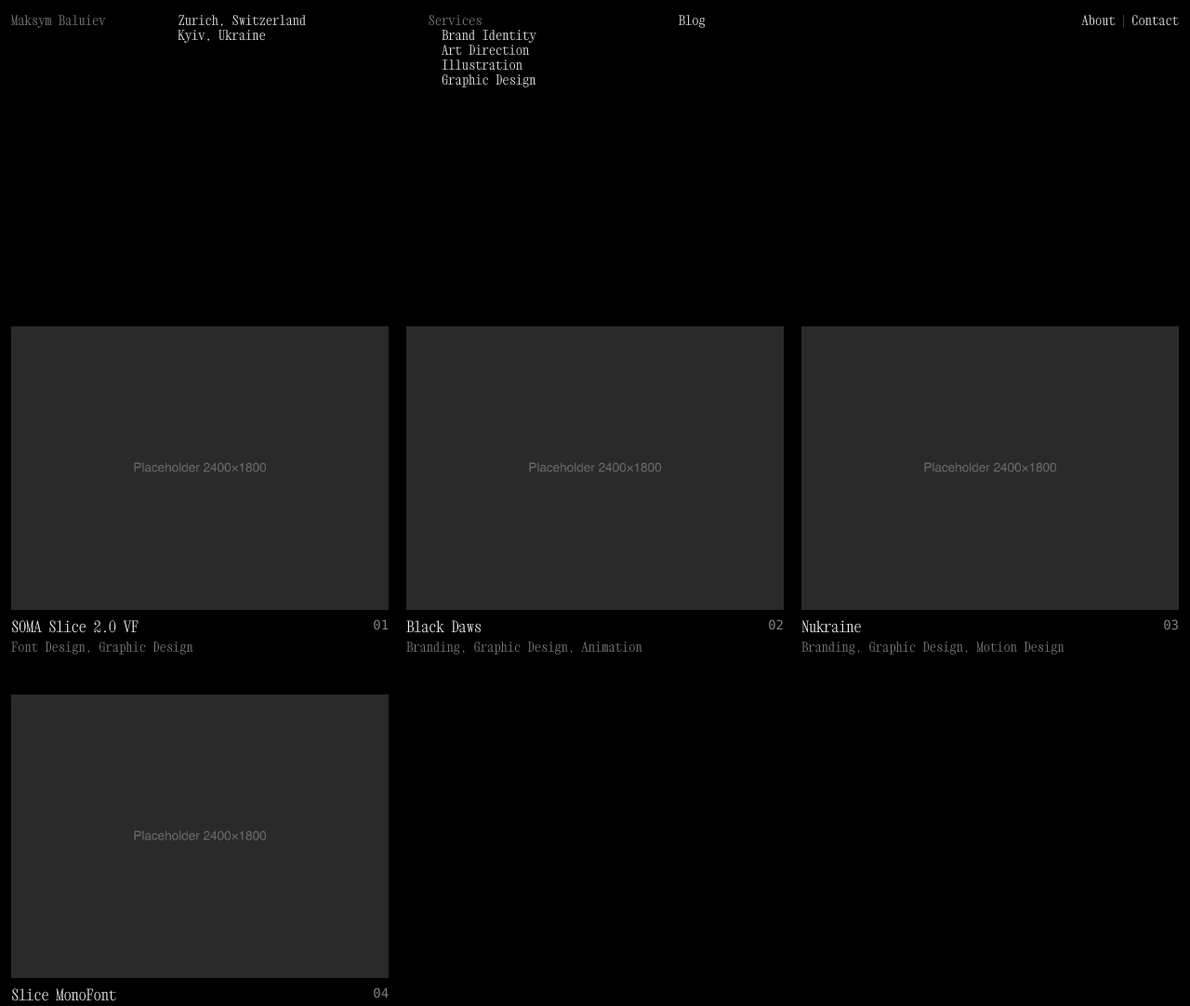
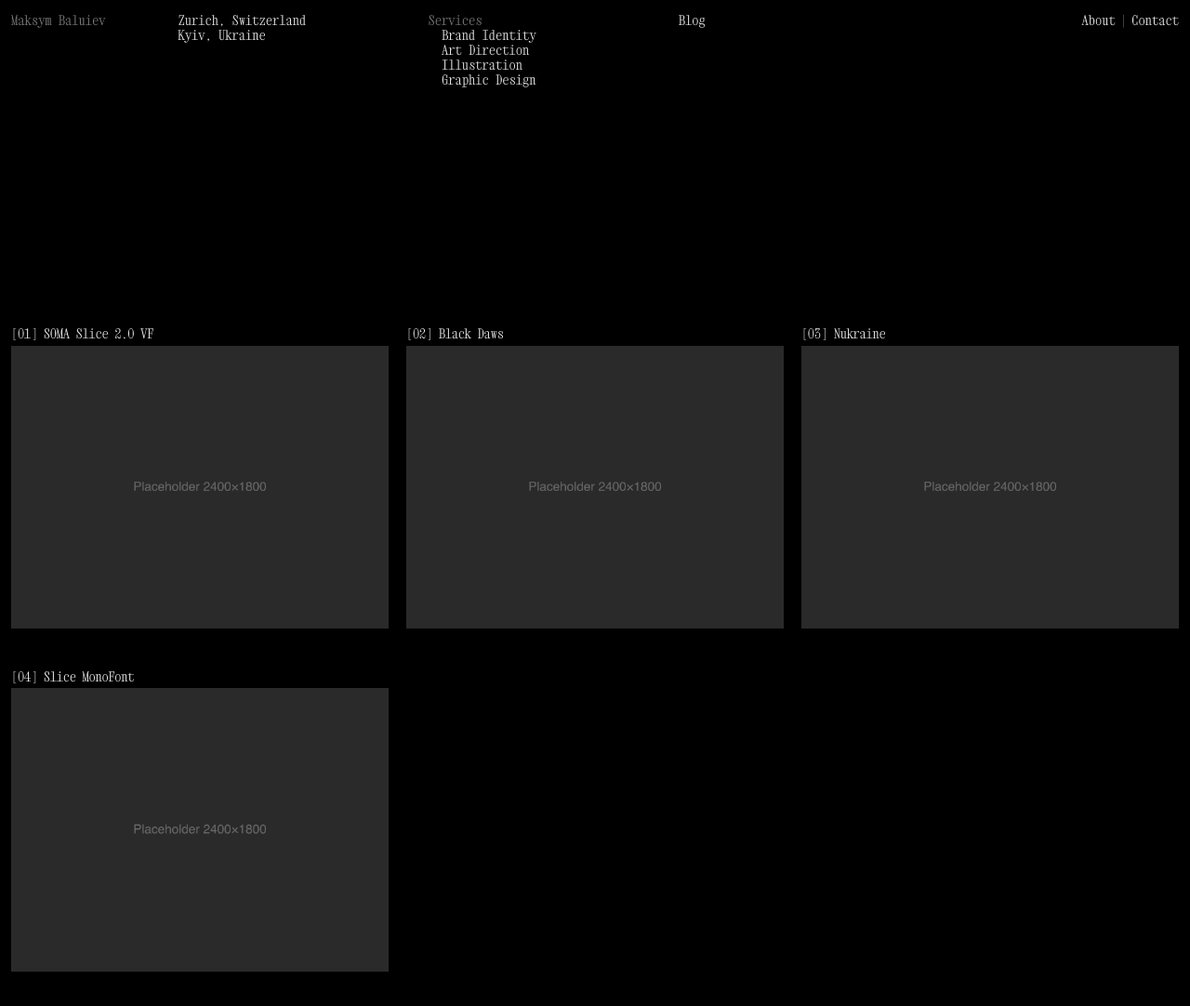
Before and after one commit to maksymbaluiev/maksymbaluiev.github.io, an Astro site: page / in a window 1280 px wide. Shown: the top 1082 px of the page at 93% size. Built offline with nearby package versions, Linux system fonts and the light colour scheme; Astro itself is replaced by a stand-in of ours.

Commit message:
Project cards: caption above image as [01] Title, menu size
Co-Authored-By: Claude Opus 5.5 <noreply@anthropic.com>

```diff
--- a/src/components/ProjectCard.astro
+++ b/src/components/ProjectCard.astro
@@ -16,6 +16,8 @@ const num = String(index + 1).padStart(2, '0');
 
 <article class="card">
   <a href={`/work/${project.id}/`} class="link">
+    <!-- Підпис над картинкою: [01] Назва, тим самим розміром, що й меню -->
+    <h2 class="title"><span class="num">[{num}]</span> {project.data.title}</h2>
     <div class="media">
       <Picture
         src={cover.src}
@@ -27,16 +29,13 @@ const num = String(index + 1).padStart(2, '0');
         fetchpriority={index === 0 ? 'high' : 'auto'}
       />
     </div>
-    <div class="meta">
-      <h2 class="title">{project.data.title}</h2>
-      <span class="num" aria-hidden="true">{num}</span>
-    </div>
   </a>
-  {project.data.services.length > 0 && <p class="label">{project.data.services.join(', ')}</p>}
 </article>
 
 <style>
   .link { display: block; text-decoration: none; }
+  .title { margin-bottom: var(--space-3xs); }
+  .link:hover .title { color: var(--color-text-muted); }
   .media {
     aspect-ratio: 4 / 3;
     overflow: hidden;
@@ -50,14 +49,4 @@ const num = String(index + 1).padStart(2, '0');
     transition: transform calc(var(--duration) * 2) var(--ease);
   }
   .link:hover .media :global(img) { transform: scale(1.02); }
-  .meta {
-    display: flex;
-    justify-content: space-between;
-    gap: var(--space-xs);
-    margin-top: var(--space-2xs);
-  }
-  .title { font-size: var(--step-0); }
-  .num { font-size: var(--step--1); color: var(--color-text-muted); font-family: var(--font-mono); }
-  .link:hover .title { color: var(--color-text-muted); }
-  .label { margin-top: var(--space-3xs); }
 </style>
```
